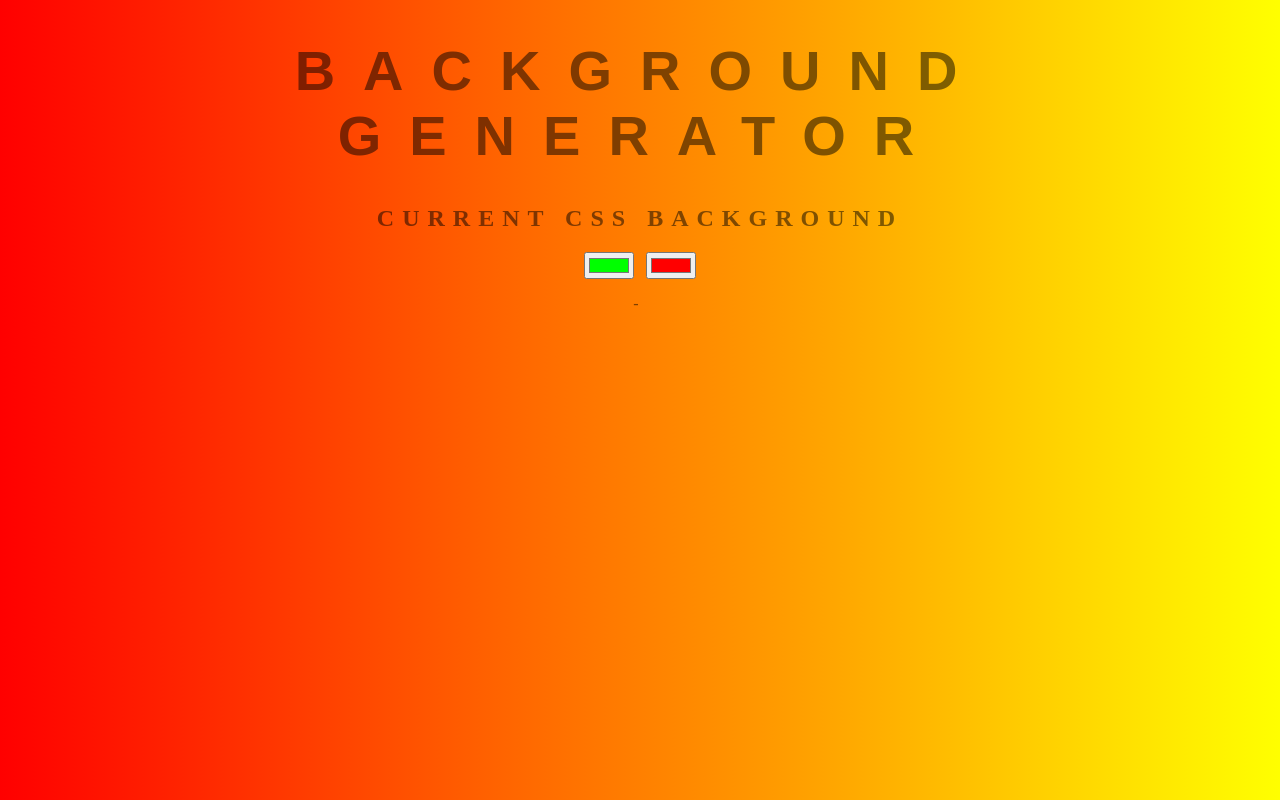
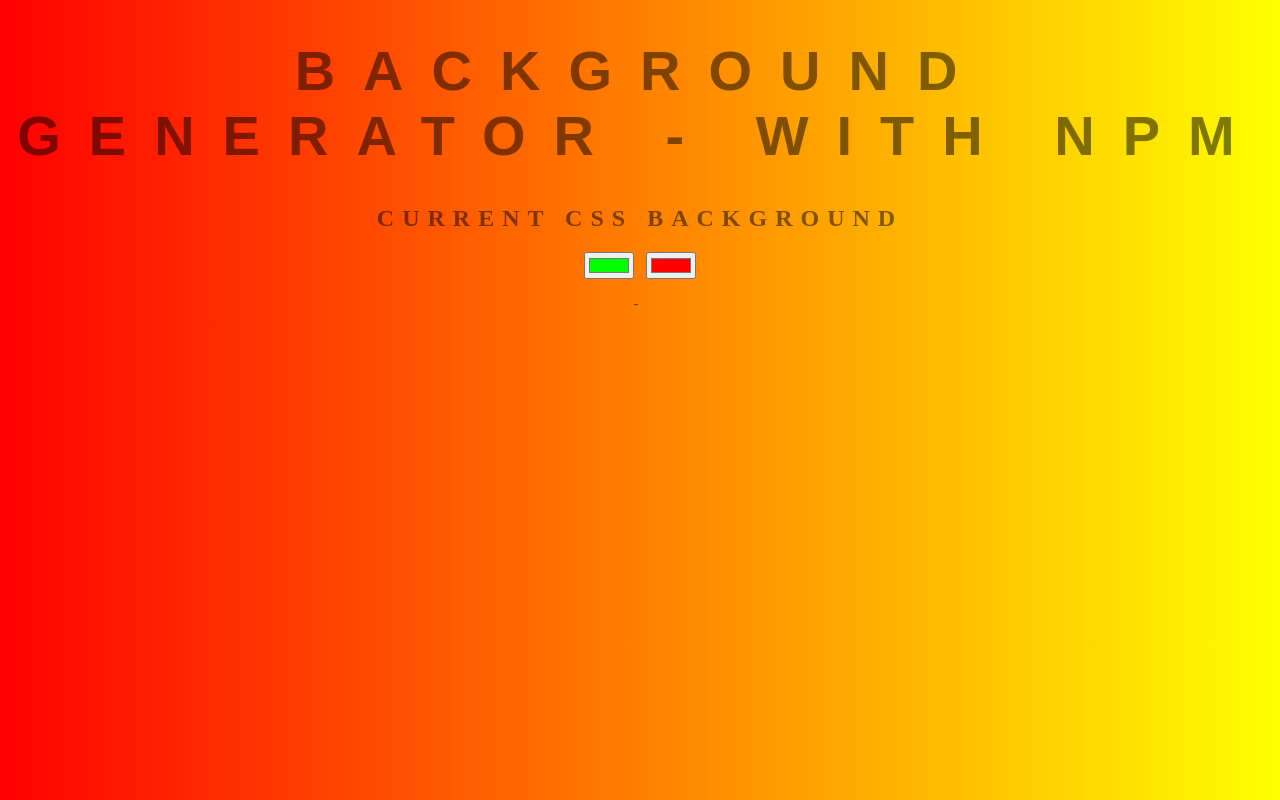
Before and after one commit to jonasrossdm/background-generator, a website: page index.html in a window 1280 px wide. Drawn offline with Linux system fonts and the light colour scheme.

Commit message:
Change title

```diff
--- a/index.html
+++ b/index.html
@@ -8,7 +8,7 @@
 
 <body id="gradient">
 
-	<h1> Background Generator</h1>
+	<h1> Background Generator - with NPM</h1>
 	<h2>Current CSS background </h2>
 
 	<input class = "color1" type="color" name="color1" value="#00ff00">
```
Also changed, not shown: package.json (added, +19 -0 lines).
